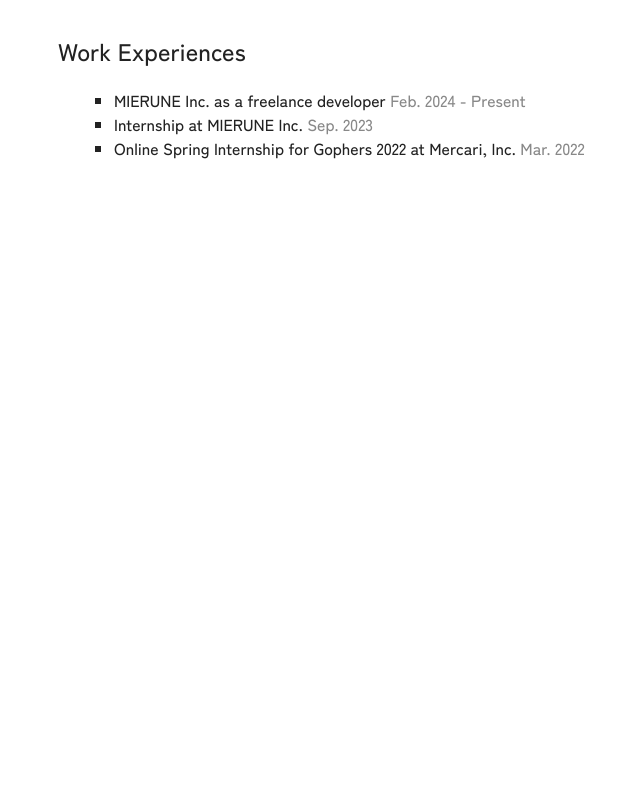
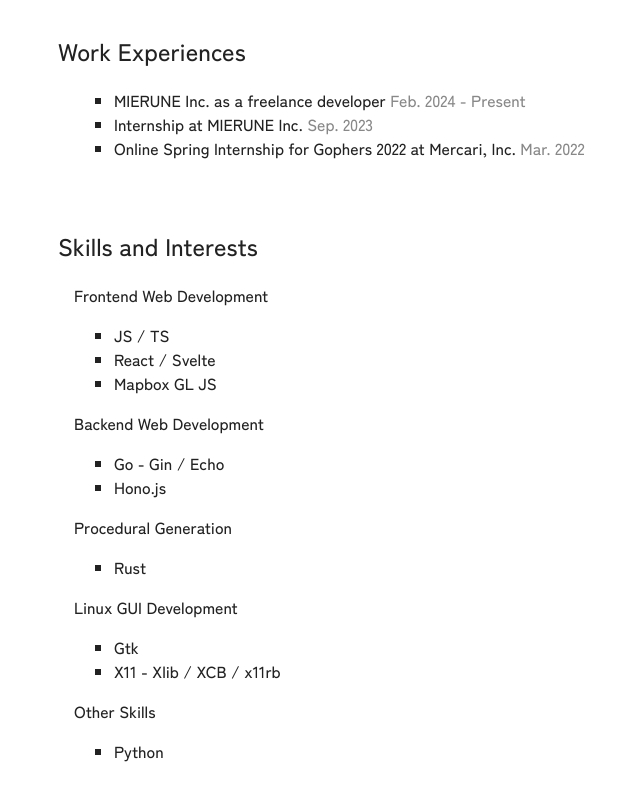
Before and after one commit to TadaTeruki/portfolio-svelte, a SvelteKit app: page / in a window 1280 px wide. Shown: the part 716-1516 px from the top of the page, without its empty margins (214-854 px from the left). Before the commit the page ends 924 px from the top, so only its background shows below. Built offline with nearby package versions, Linux system fonts and the light colour scheme.

Commit message:
snapshot

```diff
--- a/src/routes/+page.svelte
+++ b/src/routes/+page.svelte
@@ -10,7 +10,7 @@
 
 <div class="content">
     I am a hobbyist developer from western Japan,
-    and moved to Hakodate for university and my interest in moving around.
+    and moved to Hakodate for university and my interest in other places.
     I love maps and geography, and most of my work is related to them,
     such as procedural generation of geographic features.
     I am also interested in WebGIS and web development as tools for expression.
@@ -51,6 +51,39 @@
     </ul>
 </div>
 
+<h2>Skills and Interests</h2>
+<div class="content">
+    Frontend Web Development<br />
+    <ul>
+        <li>JS / TS</li>
+        <li>React / Svelte</li>
+        <li>Mapbox GL JS</li>
+    </ul>
+
+    Backend Web Development<br />
+    <ul>
+        <li>Go - Gin / Echo</li>
+        <li>Hono.js</li>
+    </ul>
+
+    Procedural Generation<br />
+    <ul>
+        <li>Rust</li>
+    </ul>
+
+    Linux GUI Development<br />
+    <ul>
+        <li>Gtk</li>
+        <li>X11 - Xlib / XCB / x11rb</li>
+    </ul>
+
+    Other Skills<br />
+    <ul>
+        <li>Python</li>
+
+    </ul>
+</div>
+
 
 <style>
     .title-space {
```
